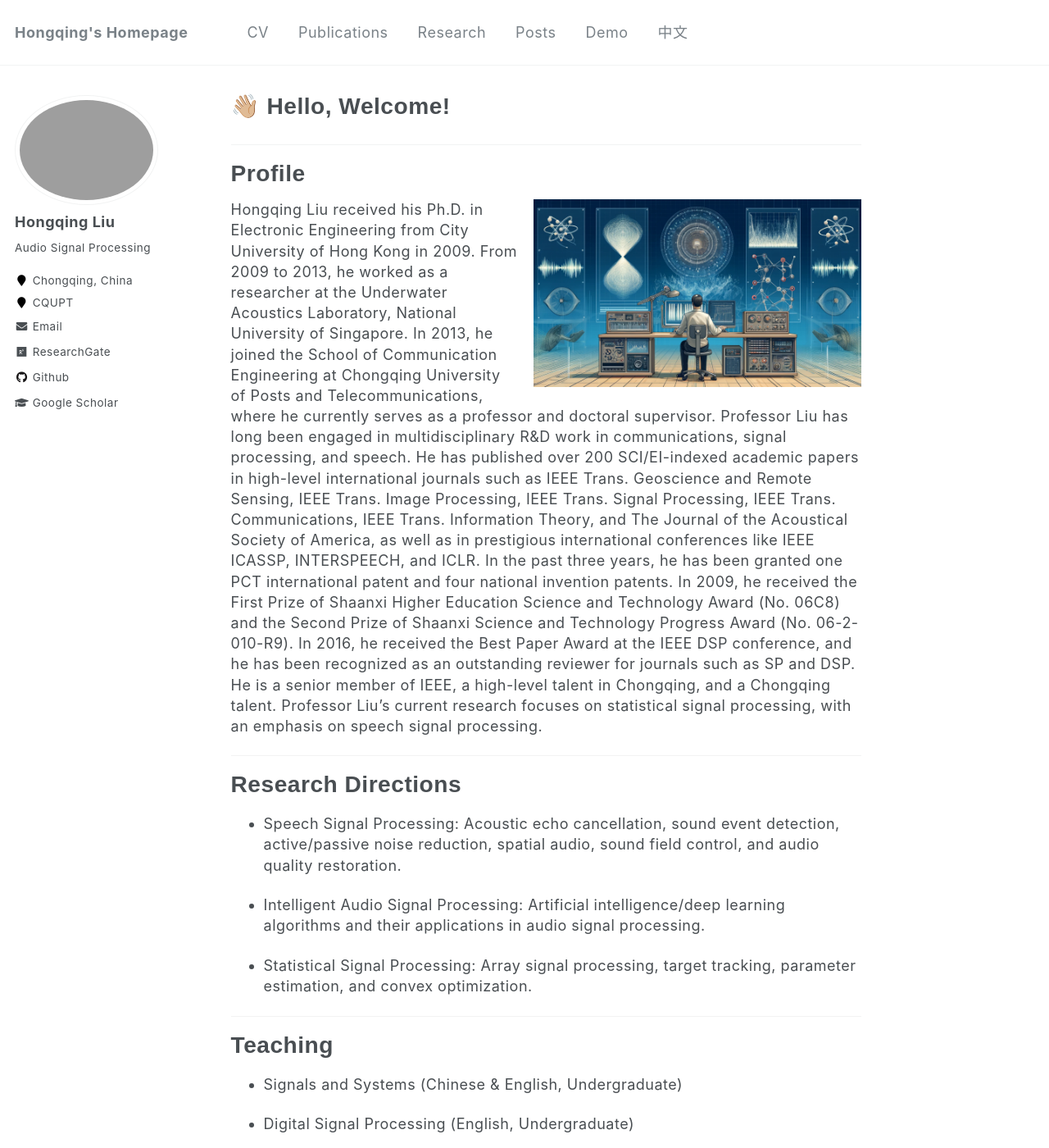
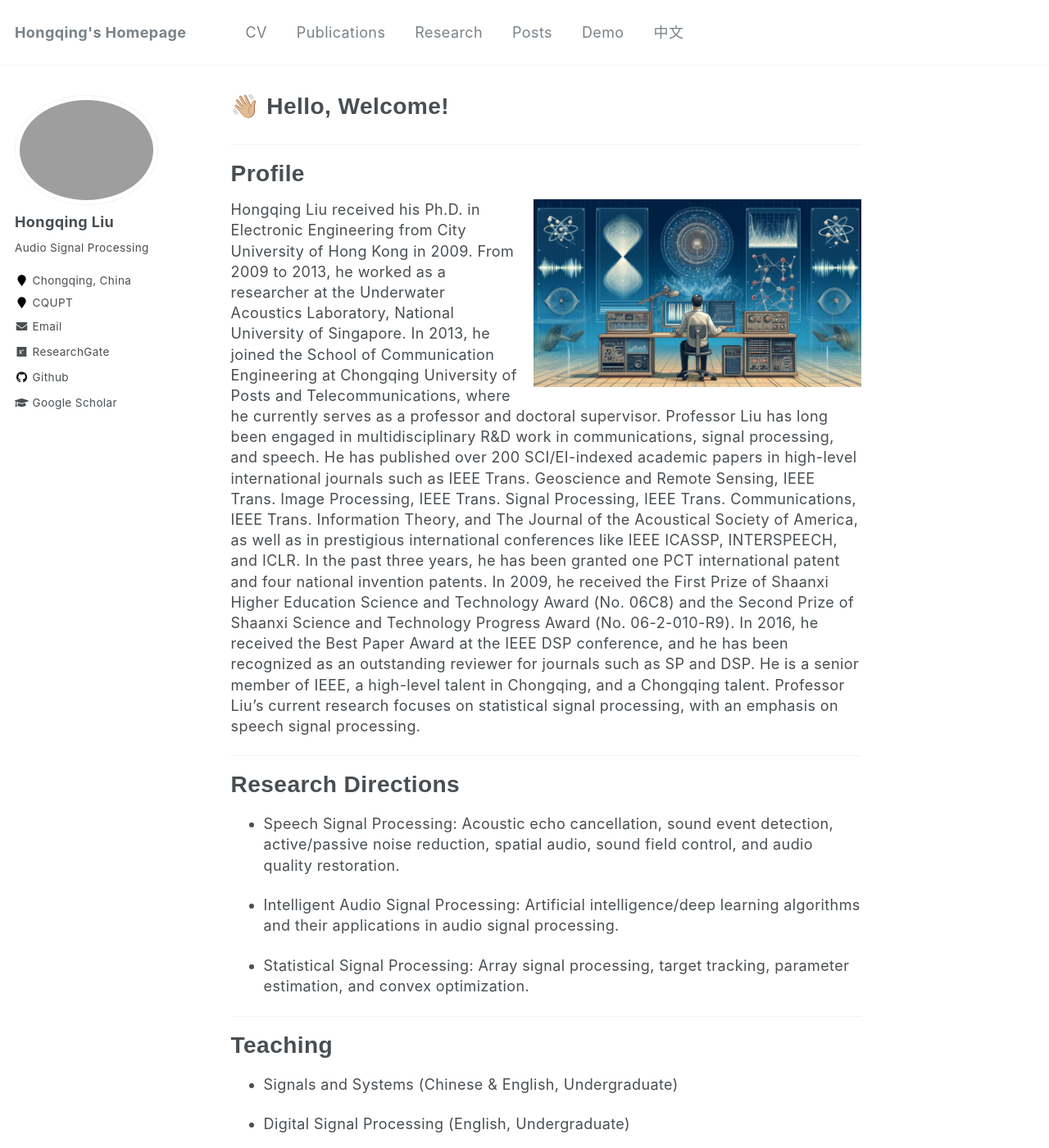
Before and after one commit to hong-qing-liu/english-hong-qing-liu.github.io, a Jekyll site: the page built from _pages/about.md, in a window 1280 px wide and 1400 px high. Shown: the whole window at 82% size. Built offline with Jekyll 4.4.1, drawn with Linux system fonts in a browser that asks for light colours; a script that is not in the unit is left out.

Commit message:
Update _base.scss

```diff
--- a/_sass/_base.scss
+++ b/_sass/_base.scss
@@ -14,7 +14,7 @@ body {
   color: $text-color;
   font-family: $global-font-family; /*'Times New Roman', Times, serif;*/ /*STKaiti !important;*/ /*$global-font-family;*/  /* "楷体","楷体_GB2312"*/
   line-height: 1.4;
-  letter-spacing: 0.5px;
+  letter-spacing: 0.4px;
 
   &.overflow--hidden {
     /* when primary navigation is visible, the content in the background won't scroll */
```
